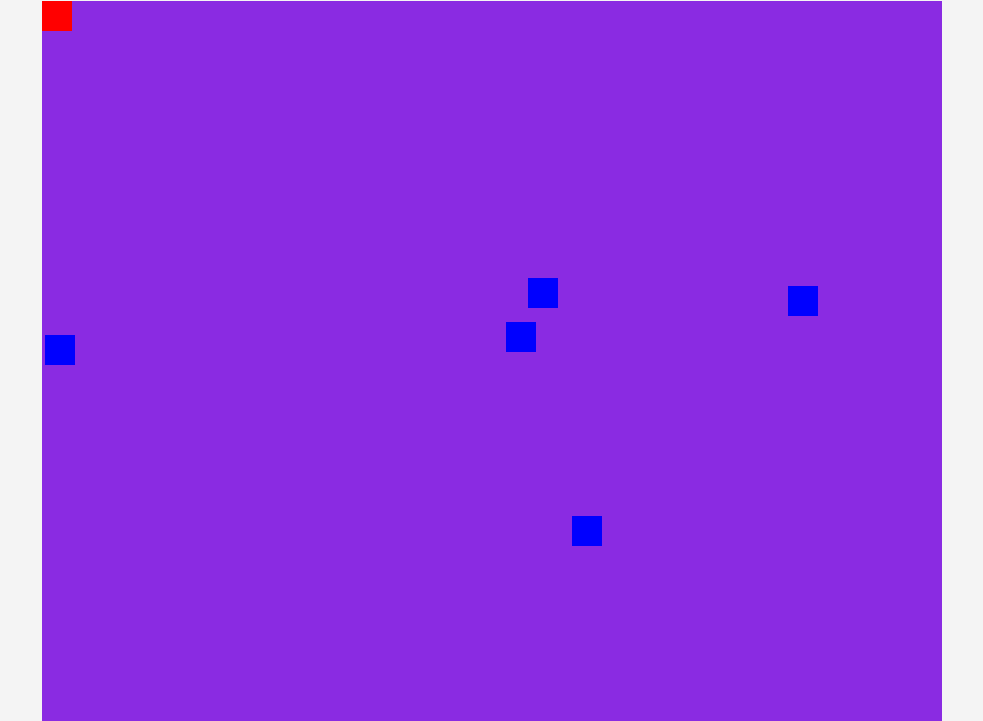
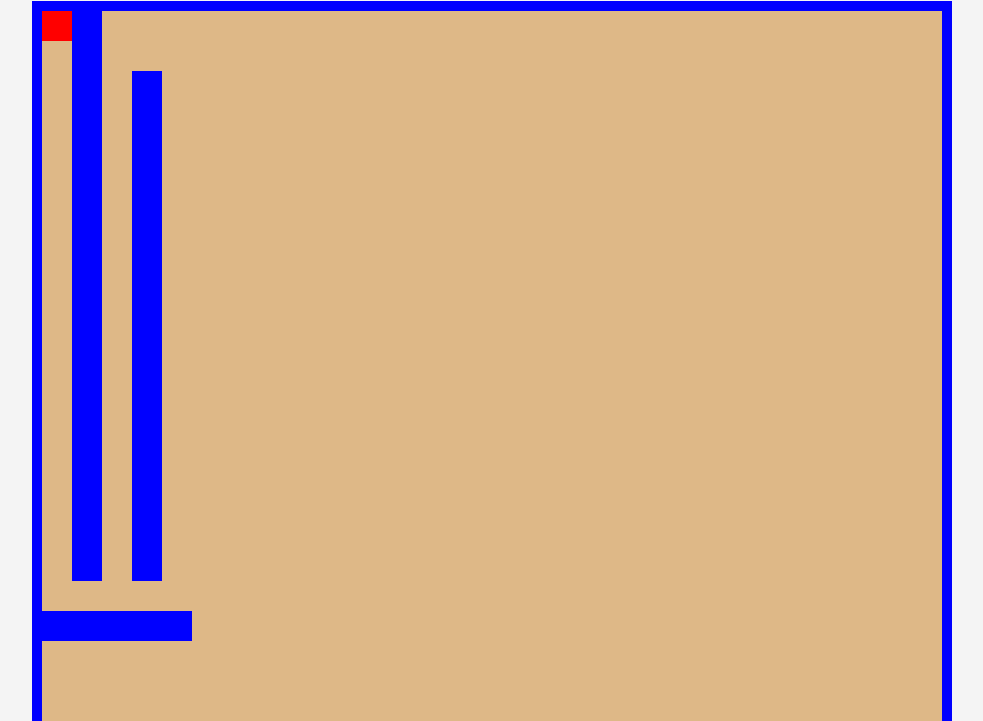
Before and after one commit to Patrex97/Project-Labyrinth, a plain HTML site: page index.html in a window 1280 px wide. Shown: the part 79-800 px from the top of the page, without its empty margins (148-1131 px from the left). Drawn offline with Linux system fonts and the light colour scheme.

Commit message:
Map creation system

```diff
--- a/index.css
+++ b/index.css
@@ -1,7 +1,7 @@
 body {
     background: #f4f4f4;
     font-family: sans-serif;
-
+    box-sizing: border-box;
 }
 h1 {
     text-align: center;
@@ -10,9 +10,10 @@ h1 {
 #gameArea {
     width: 900px;
     height: 900px;
-    margin: 20px auto 0;
-    background-color: blueviolet;
+    margin: 0px auto 0;
+    background-color: burlywood;
     position: relative;
+    border: 10px solid blue;
 }
 
 #player{
@@ -22,12 +23,10 @@ h1 {
     width:30px;
     left:0px;
     top:0px;
-    transition: all .4s linear;
+
 }
 
 .wall{
-    width:30px;
-    height: 30px;
     position: absolute;
     background-color: blue;
 }
--- a/index.html
+++ b/index.html
@@ -14,11 +14,6 @@
             <div id="player">
 
             </div>
-            <div class="wall"> </div>
-            <div class="wall"> </div>
-            <div class="wall"> </div>
-            <div class="wall"> </div>
-            <div class="wall"> </div>
         </div>
         <script src="index.js"></script>
     </body>
--- a/index.js
+++ b/index.js
@@ -2,49 +2,82 @@ const gameArea = document.getElementById("gameArea");
 const player = document.getElementById("player");
 const rightBorder = document.getElementById("gameArea").offsetWidth;
 const bottomBorder = document.getElementById("gameArea").offsetHeight;
-const walls = document.getElementsByClassName("wall");
-let wallCollection = new Set();
+let filePath;
 let playerX = 0;
 let playerY = 0;
+let mapInfo = [];
 
-console.log(walls[0]);
-wallCreator();
+const map1 = new Set();
+
+mapCreator()
 
 gameArea.addEventListener("keydown", playerMove);
 
-function playerMove(e){
-    setTimeout(function(){},2000);
-    switch(e.code){
+function mapCreator(){
+    fetch('maps/map1.json')
+        .then((response) => {
+            return response.json();
+        })
+        .then(data => mapInfo.push(data))
+        .then((data) => {
+            for(i = 0; i < mapInfo[0].length; i++){
+                let wall = document.createElement('div');
+                wall.setAttribute('class', 'wall');
+                wall.style.left = mapInfo[0][i].xStart+"px";
+                wall.style.top = mapInfo[0][i].yStart + "px";
+                wall.style.width = mapInfo[0][i].xEnd - mapInfo[0][i].xStart + "px";
+                wall.style.height = mapInfo[0][i].yEnd - mapInfo[0][i].yStart + "px";
+                gameArea.appendChild(wall);
+                console.log(wall);
+            }
 
-        case "KeyD": if(playerX + 30 < rightBorder) playerX += 30;
-        break;
-        case "KeyS": if(playerY + 30 < bottomBorder) playerY += 30;
-        break;
-        case "KeyA": if(playerX > 0) playerX -= 30;
-        break;
-        case "KeyW": if(playerY > 0) playerY -= 30;
-        break;
-    }
-
-    player.style.left = playerX+"px";
-    player.style.top = playerY+"px";
-
-}
-
-function wallCreator(){
-    for(let i = 0;i < 5; i++){
-        let wallX = randomInt();
-        let wallY = randomInt();
-        walls[i].style.left = wallX+"px";
-        walls[i].style.top = wallY+"px";
-        wallCollection.add({x: wallX, y: wallY});
-    }
-
-    wallCollection.forEach(value => {
-        console.log(value.x + " " + value.y);
     });
 }
 
-function randomInt(){
-    return Math.floor((870 - 0) * Math.random());
+function playerMove(e){
+    const walls = document.getElementsByClassName("wall");
+    let isWall = false;
+    for(let i = 0; i < walls.length; i++)
+    {
+        let wallStartX = parseInt(walls.item(i).style.left.match(/\d/g).join(""));
+        let wallStartY = parseInt(walls.item(i).style.top.match(/\d/g).join(""));
+        let wallWidth = parseInt(walls.item(i).style.width.match(/\d/g).join(""));
+        let wallHeight = parseInt(walls.item(i).style.height.match(/\d/g).join(""));
+        let wallEndX = wallWidth + wallStartX;
+        let wallEndY = wallHeight + wallStartY;
+        switch(e.code){
+
+            case "KeyD":
+
+                if(playerX + 30  == wallStartX && (playerY >= wallStartY && playerY < wallEndY)) isWall = true;
+                break;
+
+            case "KeyS":
+                if(playerY + 30 == wallStartY && (playerX >= wallStartX && playerX < wallEndX )) isWall = true;
+                break;
+
+            case "KeyA":
+                if(playerX == wallEndX && (playerY >= wallStartY && playerY < wallEndY)) isWall = true;
+                break;
+
+            case "KeyW":
+                if(playerY == wallEndY && (playerX >= wallStartX && playerX < wallEndX )) isWall = true;
+                break;
+        }
+        console.log(isWall);
+    }
+
+
+    if(!isWall){
+        switch(e.code){
+            case "KeyD": if(playerX + 60 < rightBorder) playerX += 30;break;
+            case "KeyS": if(playerY + 60 < bottomBorder) playerY += 30;break;
+            case "KeyA": if(playerX > 0) playerX -= 30;break;
+            case "KeyW": if(playerY > 0) playerY -= 30;break;
+        }
+        player.style.left = playerX+"px";
+        player.style.top = playerY+"px";
+    }
+  //  console.log("Player X: " + playerX);
+    console.log("Player Y: " + playerY);
 }
--- /dev/null
+++ b/maps/map1.json
@@ -0,0 +1,20 @@
+[
+    {
+	"xStart": 30,
+	"xEnd" : 60,
+	"yStart" : 0,
+	"yEnd" : 570
+    },
+    {
+	"xStart": 0,
+	"xEnd" : 150,
+	"yStart" : 600,
+	"yEnd" : 630
+    },
+    {
+	"xStart": 90,
+	"xEnd" : 120,
+	"yStart" : 60,
+	"yEnd" : 570
+    }
+]
```
